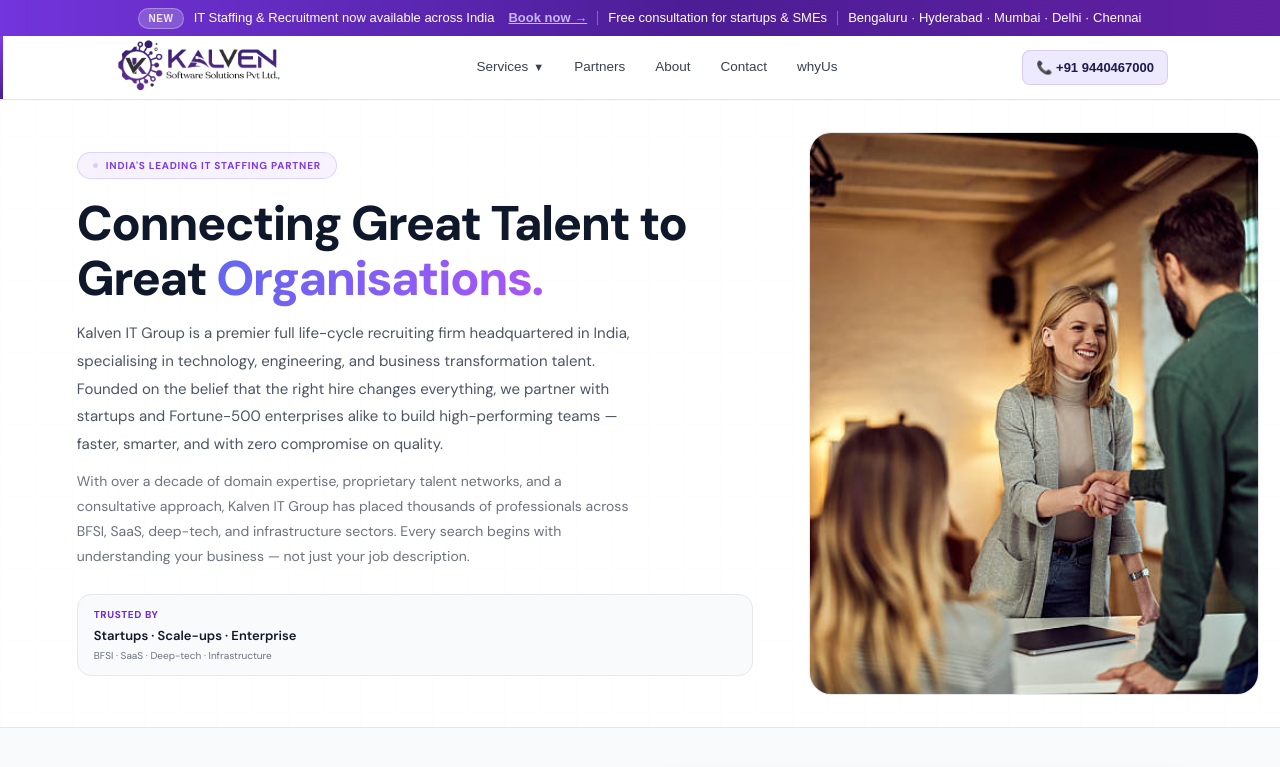
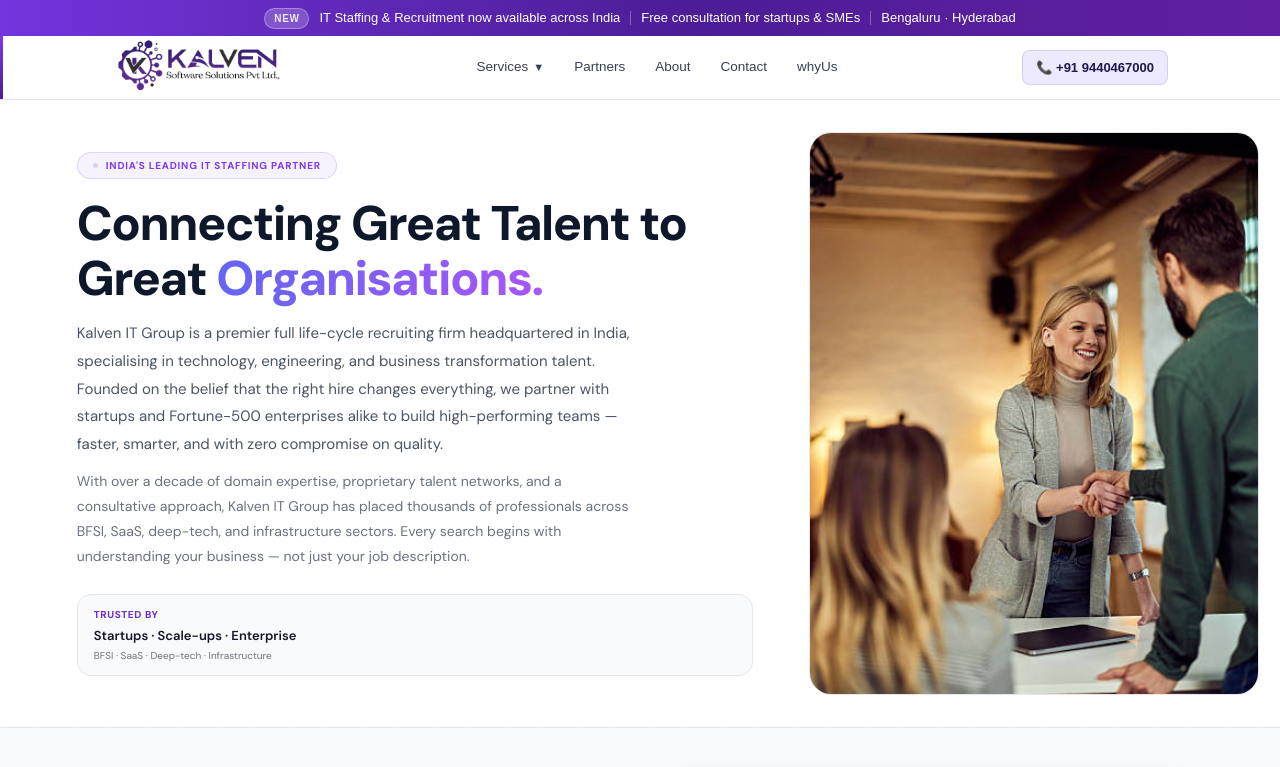
Before and after one commit to Dev-webp/kalven-india, a Next.js app: page / in a window 1280 px wide. Shown: the top 767 px of the page. Built offline with nearby package versions, Linux system fonts and the light colour scheme.

Commit message:
first commit

```diff
--- a/app/components/Navbar.tsx
+++ b/app/components/Navbar.tsx
@@ -636,12 +636,12 @@
         <div className="top-bar-inner">
           <span className="top-bar-badge">New</span>
           <span>IT Staffing &amp; Recruitment now available across India</span>
-          <span className="top-bar-link">Book now →</span>
+
           <div className="top-bar-extra">
             <div className="top-bar-divider" />
             <span>Free consultation for startups &amp; SMEs</span>
             <div className="top-bar-divider" />
-            <span>Bengaluru · Hyderabad · Mumbai · Delhi · Chennai</span>
+            <span>Bengaluru · Hyderabad </span>
           </div>
         </div>
       </div>
```
